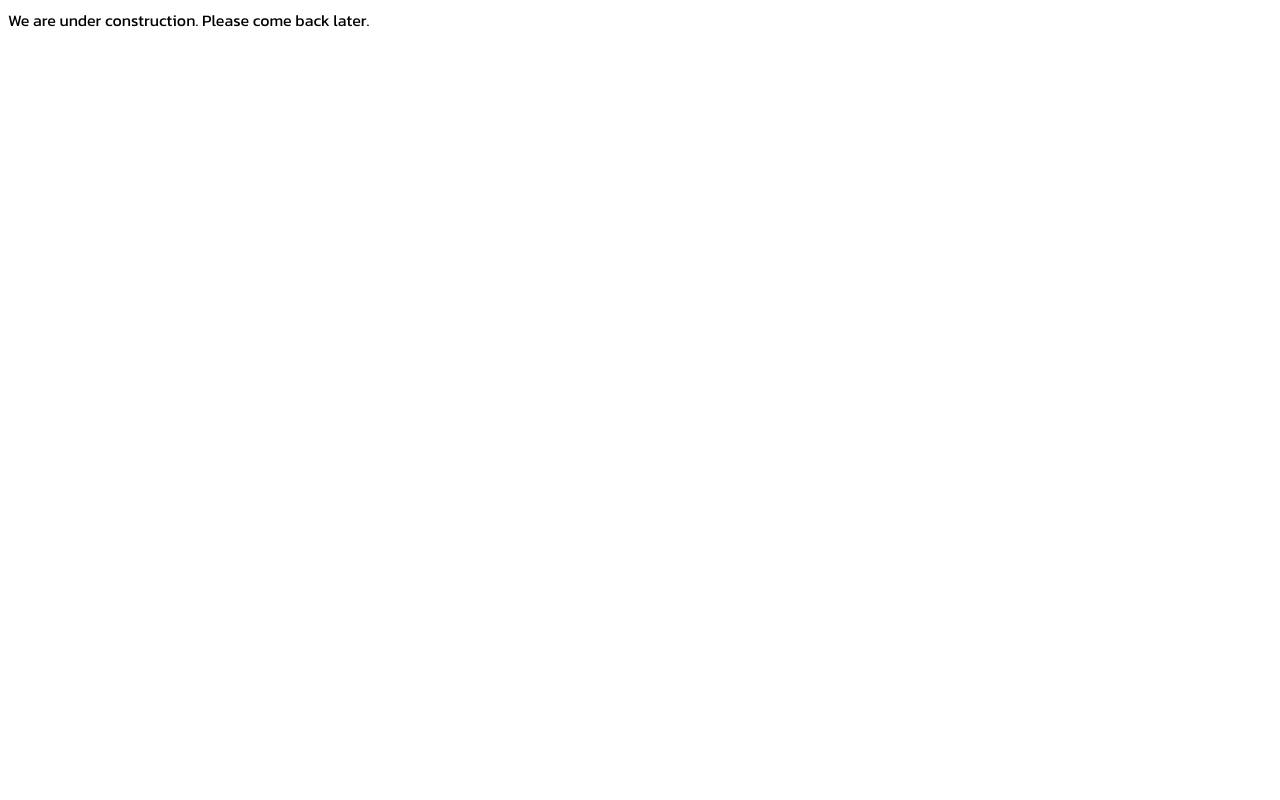
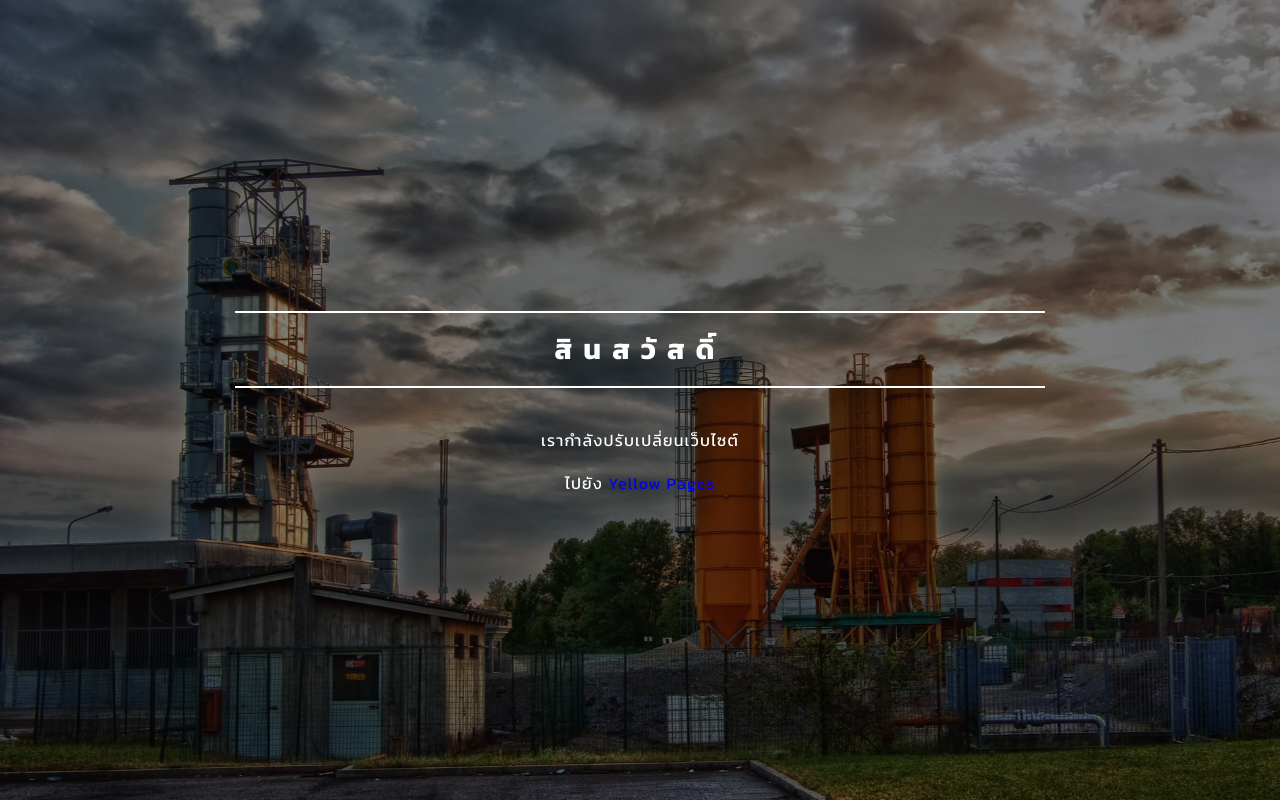
Before and after one commit to sinsawad-com/sinsawad.github.io, a Gatsby site: page / in a window 1280 px wide. Built offline with nearby package versions, Linux system fonts and the light colour scheme; Gatsby itself is replaced by a stand-in of ours.

Commit message:
renovate under construction page

```diff
--- /dev/null
+++ b/src/components/under-construction.js
@@ -0,0 +1,24 @@
+import React from 'react';
+import MainLayout from "../layouts/main-layout";
+const UnderConstruction = () => {
+  return (
+    <MainLayout>
+      <div className="landing main-body">
+        <div className="page-wrapper">
+          <div className="banner">
+            <div className="inner">
+              <h2>
+                สินสวัสดิ์
+              </h2>
+              <p>เรากำลังปรับเปลี่ยนเว็บไซต์</p>
+              <p>ไปยัง <a href="https://www.rubbertubesinsawad.com/">Yellow Pages</a></p>
+            </div>
+
+          </div>
+        </div>
+      </div>
+    </MainLayout>
+  );
+};
+
+export default UnderConstruction;
--- /dev/null
+++ b/src/layouts/main-layout.js
@@ -0,0 +1,13 @@
+import React from 'react';
+
+const MainLayout = ({ children }) => {
+  return (
+    <div style={{ outline: 'none' }}>
+      <div className="main-layout" >
+        {children}
+      </div>
+    </div>
+  );
+};
+
+export default MainLayout;
--- a/src/pages/index.js
+++ b/src/pages/index.js
@@ -1,10 +1,11 @@
 import * as React from "react";
+import UnderConstruction from "../components/under-construction";
 
 // markup
 const IndexPage = () => {
   return (
     <div>
-      We are under construction. Please come back later.
+      <UnderConstruction />
     </div>
   );
 };
--- a/src/styles/global.scss
+++ b/src/styles/global.scss
@@ -1,6 +1,136 @@
 @import url("https://fonts.googleapis.com/css2?family=Kanit:ital,wght@0,100;0,200;0,300;0,400;0,500;0,600;0,700;0,800;0,900;1,100;1,200;1,300;1,400;1,500;1,600;1,700;1,800;1,900&display=swap");
+
+@keyframes fadeIn {
+  from {
+    opacity: 0;
+  }
+  to {
+    opacity: 1;
+  }
+}
+
+@keyframes wider {
+  from {
+    width: 0;
+  }
+  to {
+    width: 100%;
+  }
+}
+
+@keyframes flip {
+  0% {
+    transform: perspective(400px) translateZ(0) rotateY(0) scale 1;
+    animation-timing-function: ease-out;
+  }
+  40% {
+    transform: perspective(400px) translateZ(150px) rotateY(170deg) scale(1);
+    animation-timing-function: ease-out;
+  }
+  50% {
+    transform: perspective(400px) translateZ(150px) rotateY(190deg) scale(1);
+    animation-timing-function: ease-in;
+  }
+  80% {
+    transform: perspective(400px) translateZ(0) rotateY(360deg) scale(0.95);
+    animation-timing-function: ease-in;
+  }
+  100% {
+    transform: perspective(400px) translateZ(0) rotateY(360deg) scale(1);
+    animation-timing-function: ease-in;
+  }
+}
 
 html,
 body {
   font-family: "Kanit", sans-serif;
+  padding: 0px;
+  margin: 0px;
+  background-color: #2e3842;
+  color: #fff;
+  // font-size: 15pt;
+  font-weight: 400;
+  letter-spacing: 0.075em;
+  line-height: 1.65em;
 }
+
+.page-wrapper {
+  animation: fadeIn 2s;
+  // transition: opacity 0.5s ease;
+  // opacity: 1;
+}
+
+.banner {
+  display: flex;
+  flex-direction: column;
+  justify-content: center;
+  cursor: default;
+  height: 100vh;
+  min-height: 35em;
+  overflow: hidden;
+  position: relative;
+  text-align: center;
+
+  a {
+    &:visited {
+      color: #fff;
+    }
+  }
+
+  h2 {
+    display: inline-block;
+    font-size: 1.75em;
+    opacity: 1;
+    padding: 0.5em 25vw;
+    position: relative;
+    line-height: 1.75em;
+    color: #fff;
+    letter-spacing: 0.4em;
+    z-index: 1;
+    // animation: flip .5s;
+    &:before {
+      top: 0;
+      left: 0;
+    }
+    &:after {
+      bottom: 0;
+      right: 0;
+    }
+    &:before,
+    &:after {
+      animation: wider 2.5s, fadeIn 1.5s;
+      background: #fff;
+      content: "";
+      display: block;
+      height: 2px;
+      position: absolute;
+      width: 100%;
+    }
+  }
+}
+
+.main-body {
+  background: #2e3842;
+
+  &.landing {
+    .page-wrapper {
+      background-image: linear-gradient(
+          0deg,
+          rgba(0, 0, 0, 0.5),
+          rgba(0, 0, 0, 0.5)
+        ),
+        url(/images/industrial-plant-5968230_1920.jpg);
+      background-attachment: fixed;
+      background-position: 50%;
+      background-repeat: no-repeat;
+      background-size: cover;
+      padding-top: 0;
+    }
+  }
+}
+
+a {
+  &:any-link {
+    text-decoration: none;
+  }
+}
```
Also changed, not shown: static/images/industrial-plant-5968230_1920.jpg (added), static/images/map-image.jpeg (renamed from src/images/map-image.jpeg), static/images/qr-code-line.jpeg (renamed from src/images/qr-code-line.jpeg).
